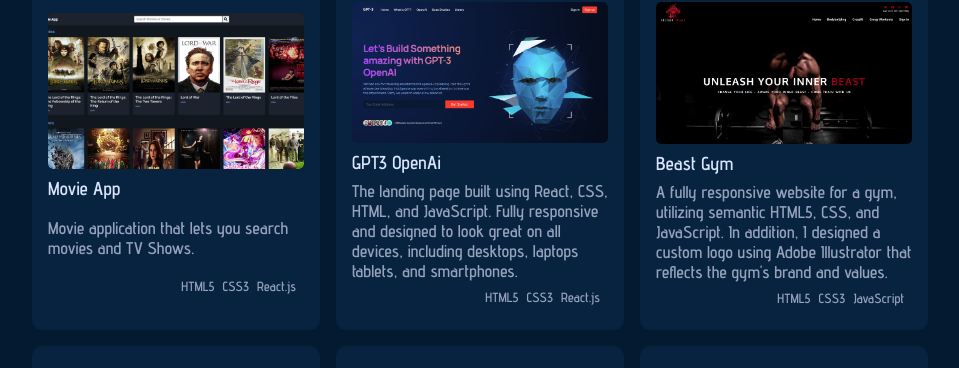
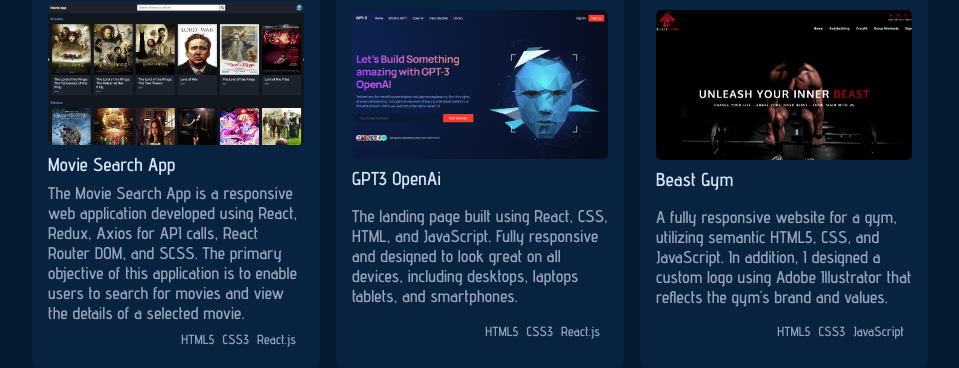
Before and after one commit to cimeross/Portfolio_Milan, a React (Vite) app: page / in a window 1280 px wide. Shown: the part 2203-2571 px from the top of the page, without its empty margins (160-1119 px from the left). Built offline with nearby package versions, Linux system fonts and the light colour scheme.

Commit message:
update: Project section updated.

```diff
--- a/src/Components/Projects/Projects.jsx
+++ b/src/Components/Projects/Projects.jsx
@@ -15,8 +15,8 @@
 		image: img,
 		liveLink: "https://ms-movie-app-react.netlify.app/",
 		github: "https://github.com/cimeross/Movie_App",
-		title: "Movie App",
-		desc: "Movie application that lets you search movies and TV Shows.",
+		title: "Movie Search App",
+		desc: "The Movie Search App is a responsive web application developed using React, Redux, Axios for API calls, React Router DOM, and SCSS. The primary objective of this application is to enable users to search for movies and view the details of a selected movie.",
 		tech1: "HTML5",
 		tech2: "CSS3",
 		tech3: "React.js",
```
